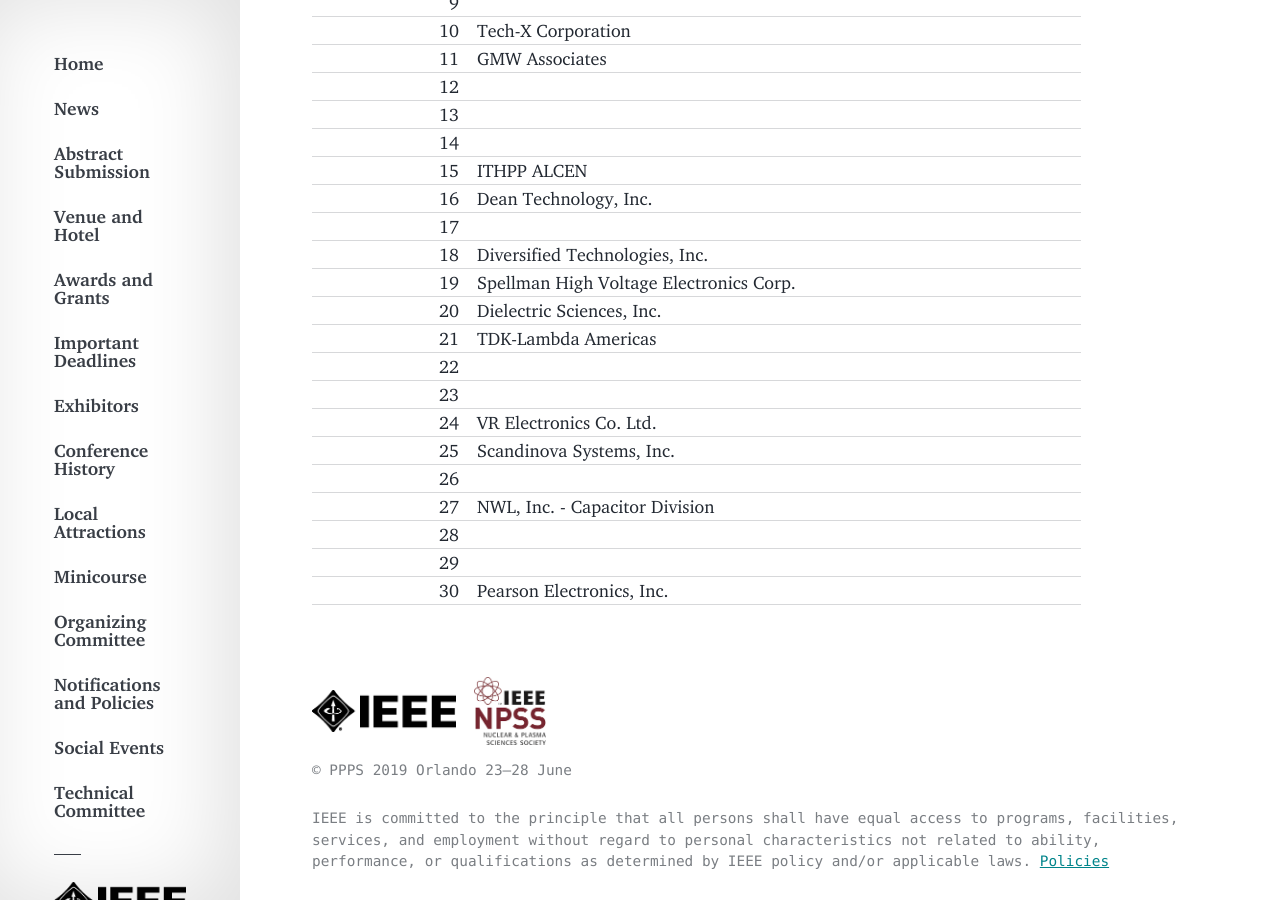
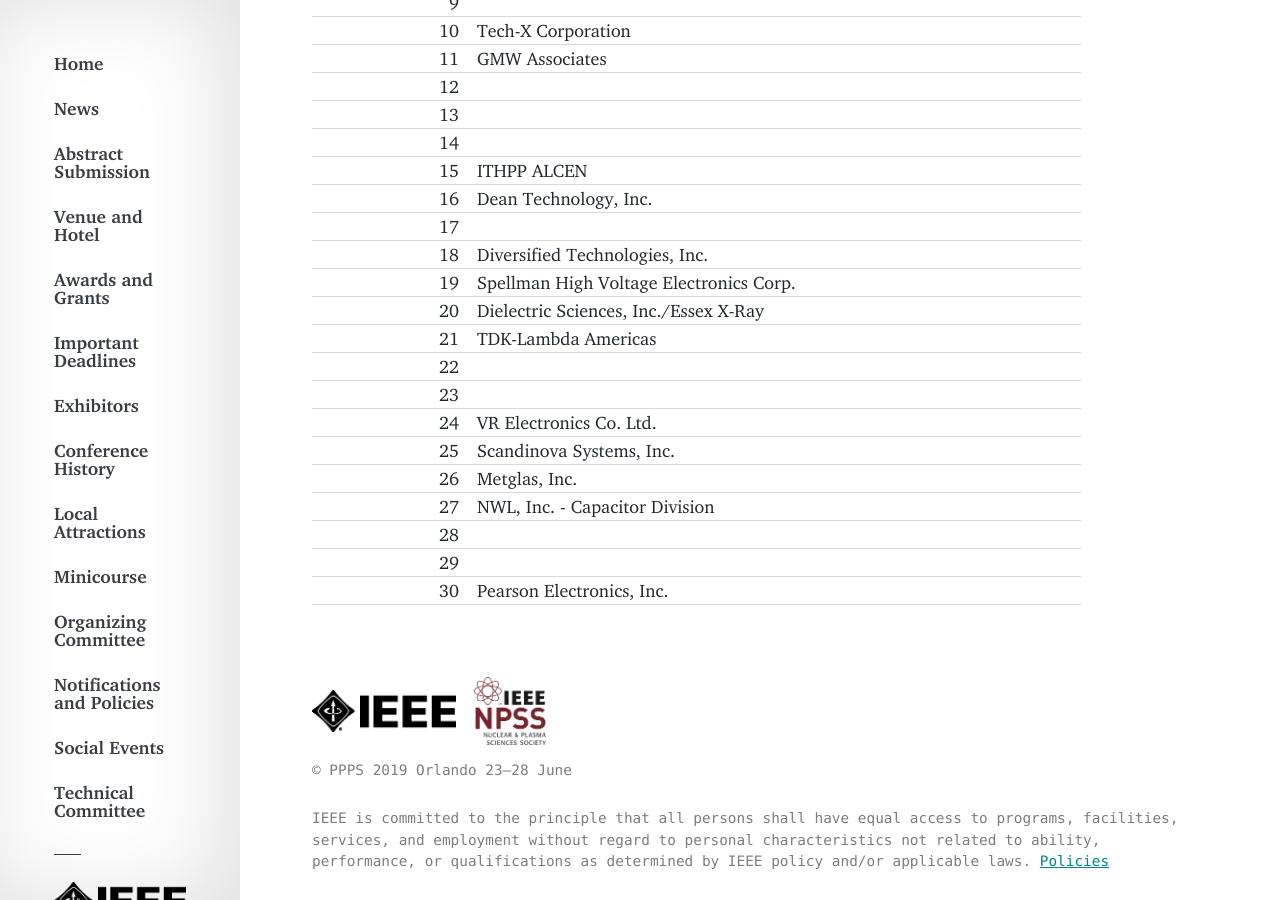
Before and after one commit to ppps2019/ppps2019.github.io, a Jekyll site: the page built from _info_articles/exhibitors.md, in a window 1280 px wide and 900 px high, scrolled down 2617 px. Built offline with Jekyll 4.4.1, drawn with Linux system fonts in a browser that asks for light colours; comment, search, counter and statistics services are not loaded.

Commit message:
Update exhibitors.md

```diff
--- a/_info_articles/exhibitors.md
+++ b/_info_articles/exhibitors.md
@@ -52,13 +52,13 @@ If you plan to reserve a booth and **intend to make the booth registration depos
 | 17 | |
 | 18 | Diversified Technologies, Inc. |
 | 19 | Spellman High Voltage Electronics Corp. |
-| 20 | Dielectric Sciences, Inc. |
+| 20 | Dielectric Sciences, Inc./Essex X-Ray |
 | 21 | TDK-Lambda Americas |
 | 22 | |
 | 23 | |
 | 24 | VR Electronics Co. Ltd. |
 | 25 | Scandinova Systems, Inc. |
-| 26 | |
+| 26 | Metglas, Inc. |
 | 27 | NWL, Inc. - Capacitor Division |
 | 28 | |
 | 29 | |
```
